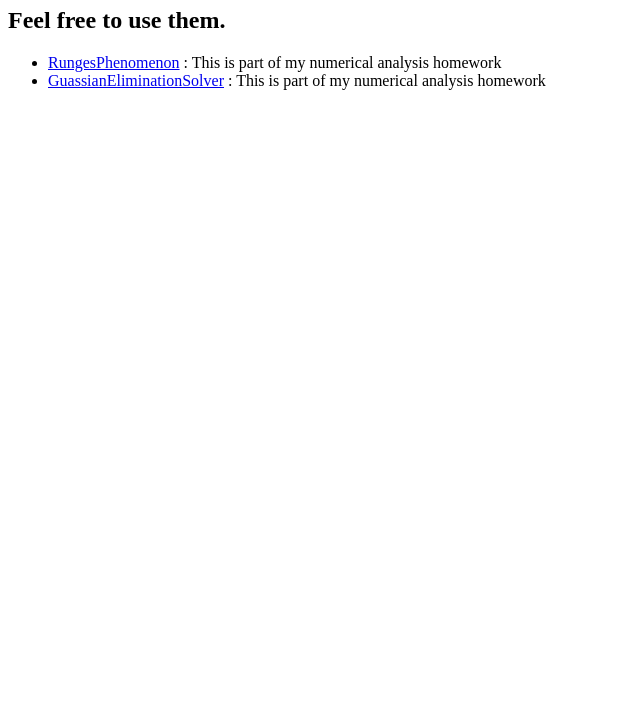
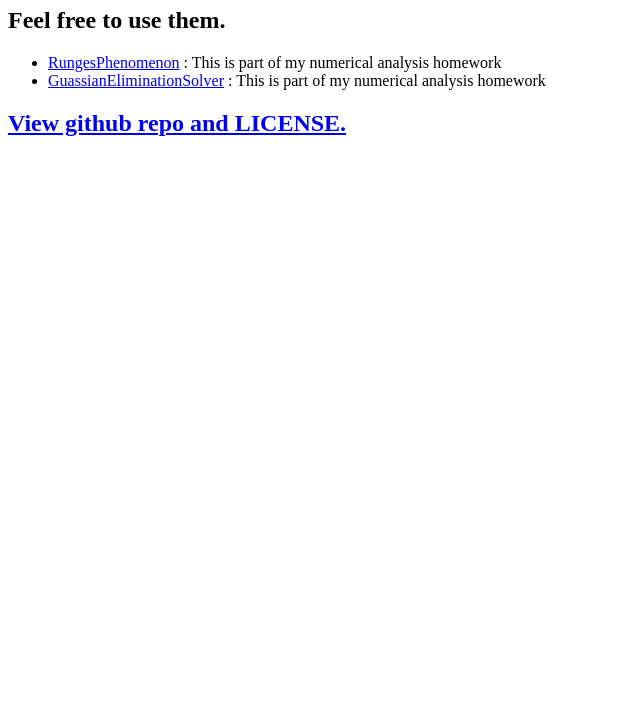
Before and after one commit to wangyenshu/mathwebapp, a plain HTML site: page index.html in a window 1280 px wide. Shown: the part 73-800 px from the top of the page, without its empty margins (0-640 px from the left). Drawn offline with Linux system fonts and the light colour scheme.

Commit message:
Update index.html

```diff
--- a/index.html
+++ b/index.html
@@ -10,5 +10,6 @@
   <li><a href="rungesphenomenon.html">RungesPhenomenon</a> : This is part of my numerical analysis homework</li>
   <li><a href="guassianelimination.html">GuassianEliminationSolver</a> : This is part of my numerical analysis homework</li>
 </ul>
+<h2><a href="https://github.com/wangyenshu/script">View github repo and LICENSE.</a></h2>
 </body>
 </html>
```
